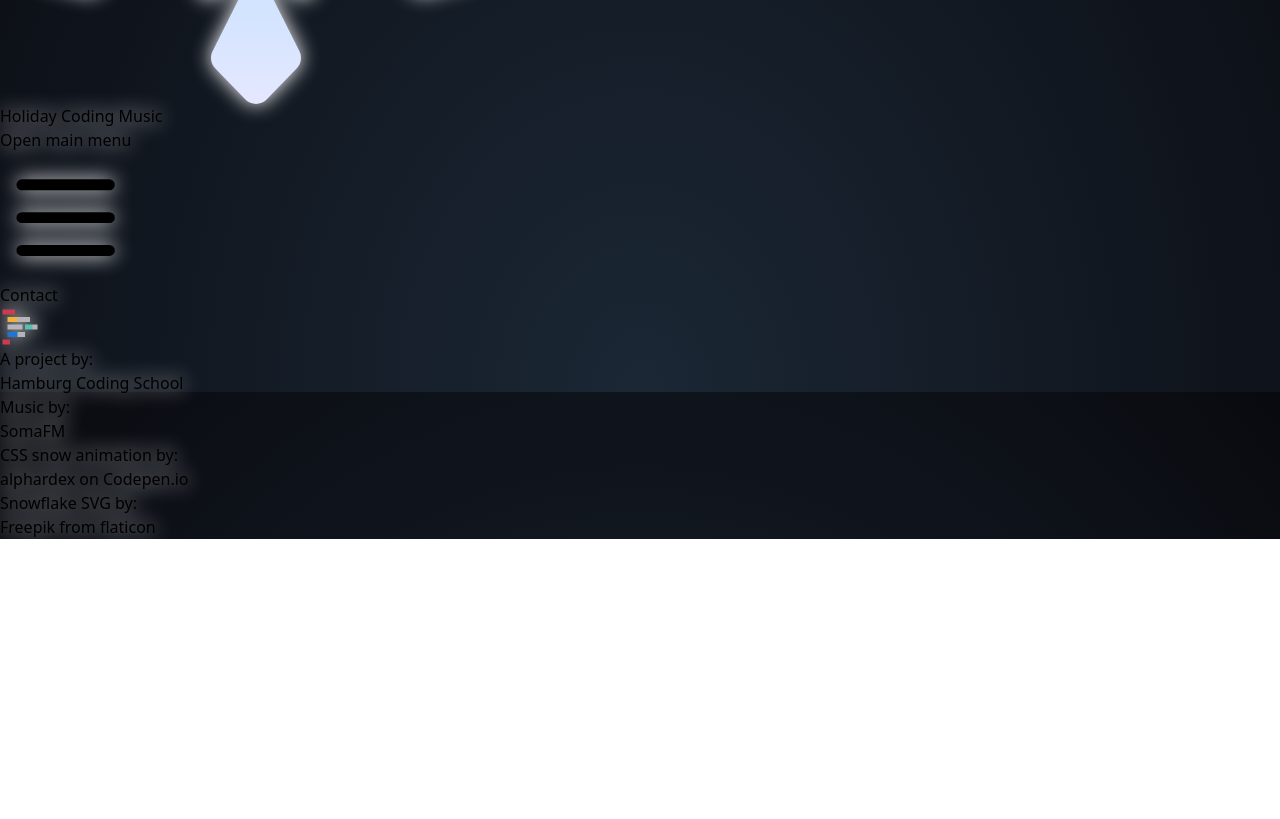
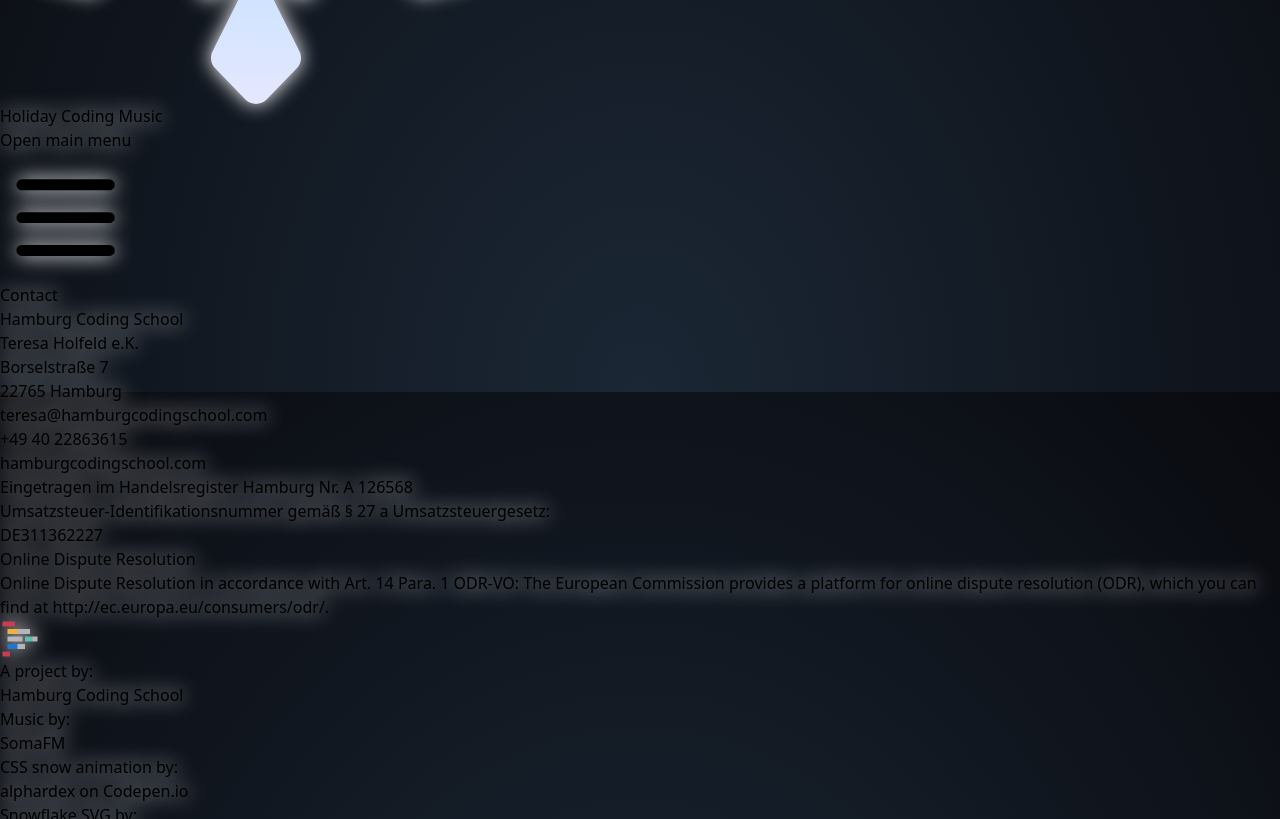
Before and after one commit to hamburgcodingschool/coding-music, a website built with webpack: page dist/contact.html in a window 1280 px wide. Shown: the part 408-1227 px from the top of the page. Before the commit the page ends 947 px from the top, so only its background shows below. Built offline with nearby package versions, Linux system fonts and the light colour scheme.

Commit message:
Add contact page

```diff
--- a/dist/contact.html
+++ b/dist/contact.html
@@ -113,7 +113,21 @@
     </nav>
 
     <div class="content max-w-7xl mx-auto px-4 sm:px-6 lg:px-8">
-      <h1 id="message">Contact</h1>
+      <div class="bg-gray-200 rounded-xl p-8">
+        <h1 class="font-bold text-xl">Contact</h1>
+        <p class="font-semibold text-lg mt-2">Hamburg Coding School</p>
+        <p>Teresa Holfeld e.K.</p>
+        <p>Borselstraße 7<br/>
+          22765 Hamburg</p>
+        <p class="mt-2"><a href="mailto:teresa@hamburgcodingschool.com">teresa@hamburgcodingschool.com</a></p>
+        <p><a href="tel:+494022863615">+49 40 22863615</a></p>
+        <p><a href="hamburgcodingschool.com">hamburgcodingschool.com</a></p>
+        <p class="mt-2">Eingetragen im Handelsregister Hamburg Nr. A 126568</p>
+        <p class="mt-2">Umsatzsteuer-Identifikationsnummer gemäß § 27 a Umsatzsteuergesetz:<br/>
+          DE311362227</p>
+        <h2 class="font-semibold text-lg mt-8">Online Dispute Resolution</h2>
+        <p>Online Dispute Resolution in accordance with Art. 14 Para. 1 ODR-VO: The European Commission provides a platform for online dispute resolution (ODR), which you can find at <a href="http://ec.europa.eu/consumers/odr/" target="_blank" rel="noopener">http://ec.europa.eu/consumers/odr/</a>.</p>
+      </div>
     </div>
 
     <div class="absolute bottom-0 w-full p-4">
```
Also changed, not shown: dist/main.css.
